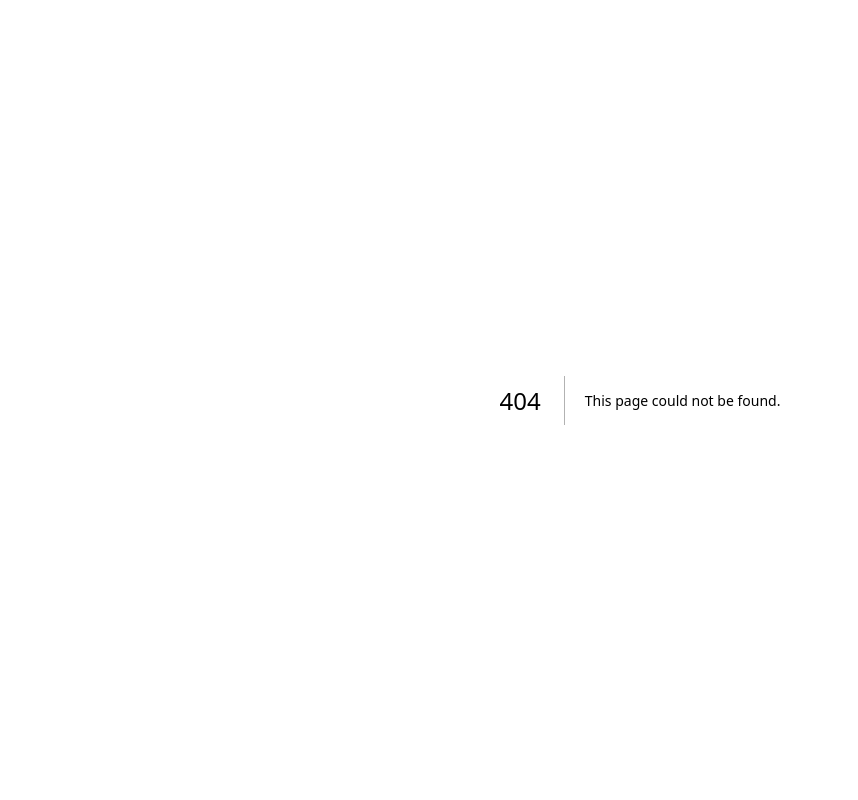
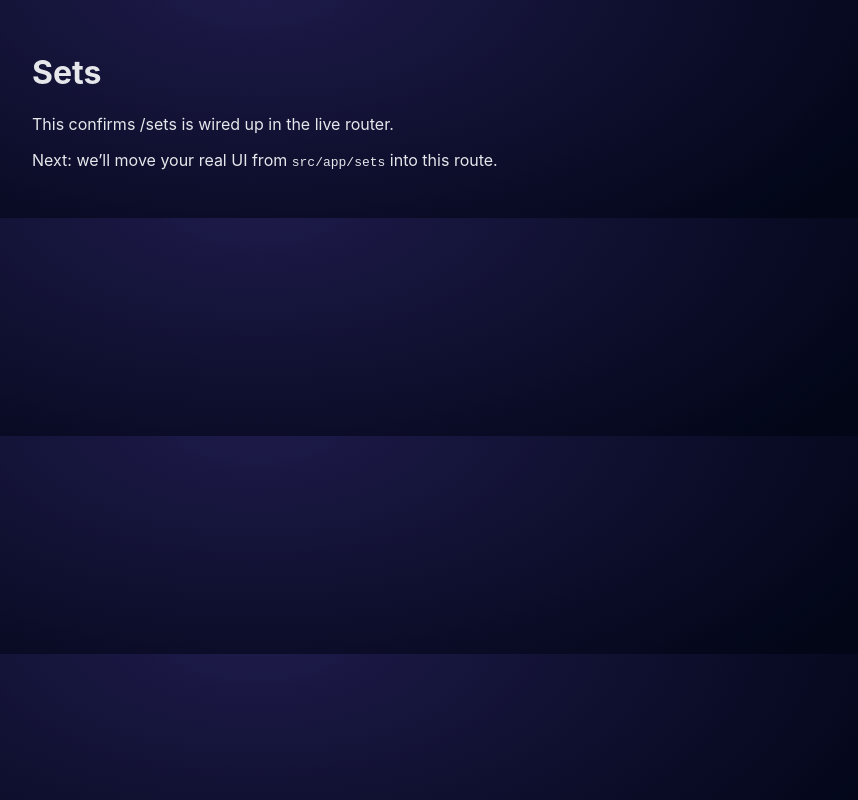
Before and after one commit to Dreckt/Masteraset, a Next.js app: page /sets in a window 1280 px wide. Before the commit this address had no page. Shown: the whole page, without its empty margins (0-858 px from the left). Built offline with nearby package versions, Linux system fonts and the light colour scheme.

Commit message:
Add /sets route in root app router

```diff
--- /dev/null
+++ b/app/sets/page.tsx
@@ -0,0 +1,9 @@
+export default function SetsPage() {
+  return (
+    <main style={{ padding: 32 }}>
+      <h1>Sets</h1>
+      <p>This confirms /sets is wired up in the live router.</p>
+      <p>Next: we’ll move your real UI from <code>src/app/sets</code> into this route.</p>
+    </main>
+  );
+}
```
